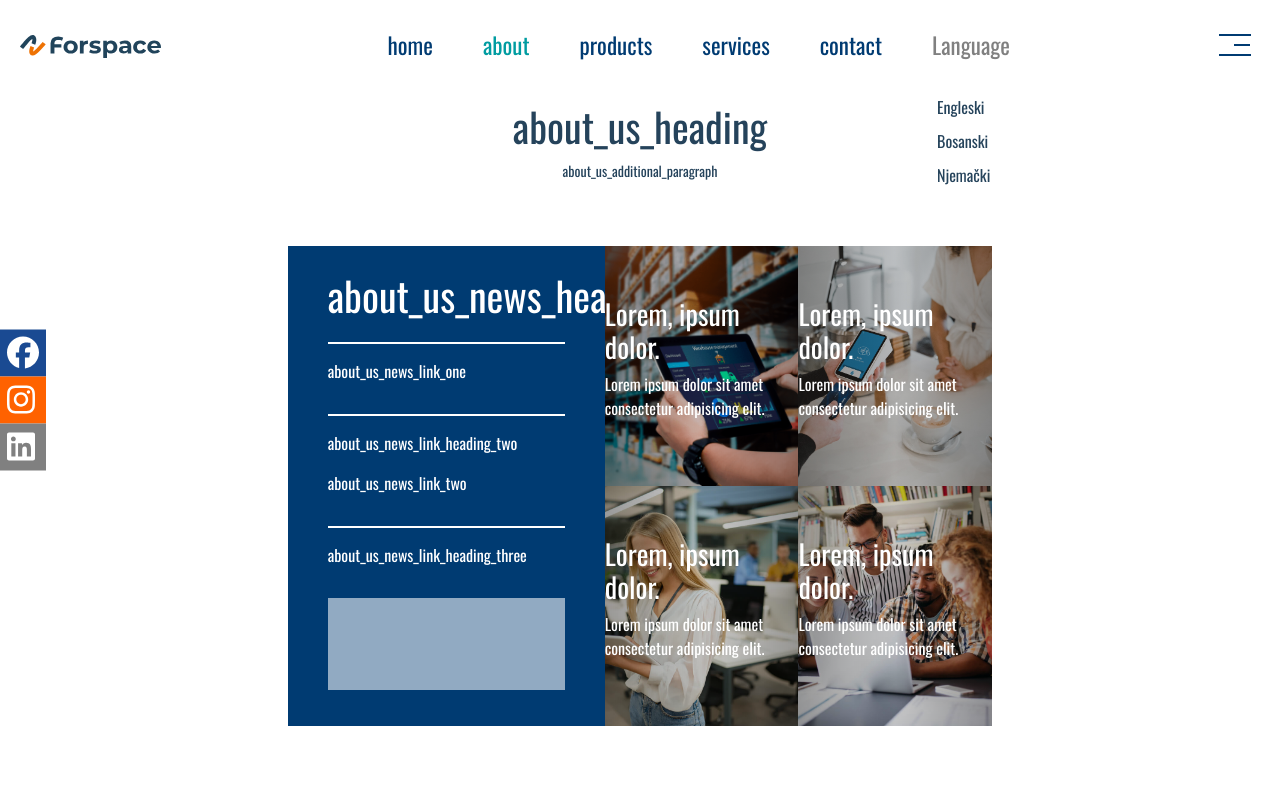
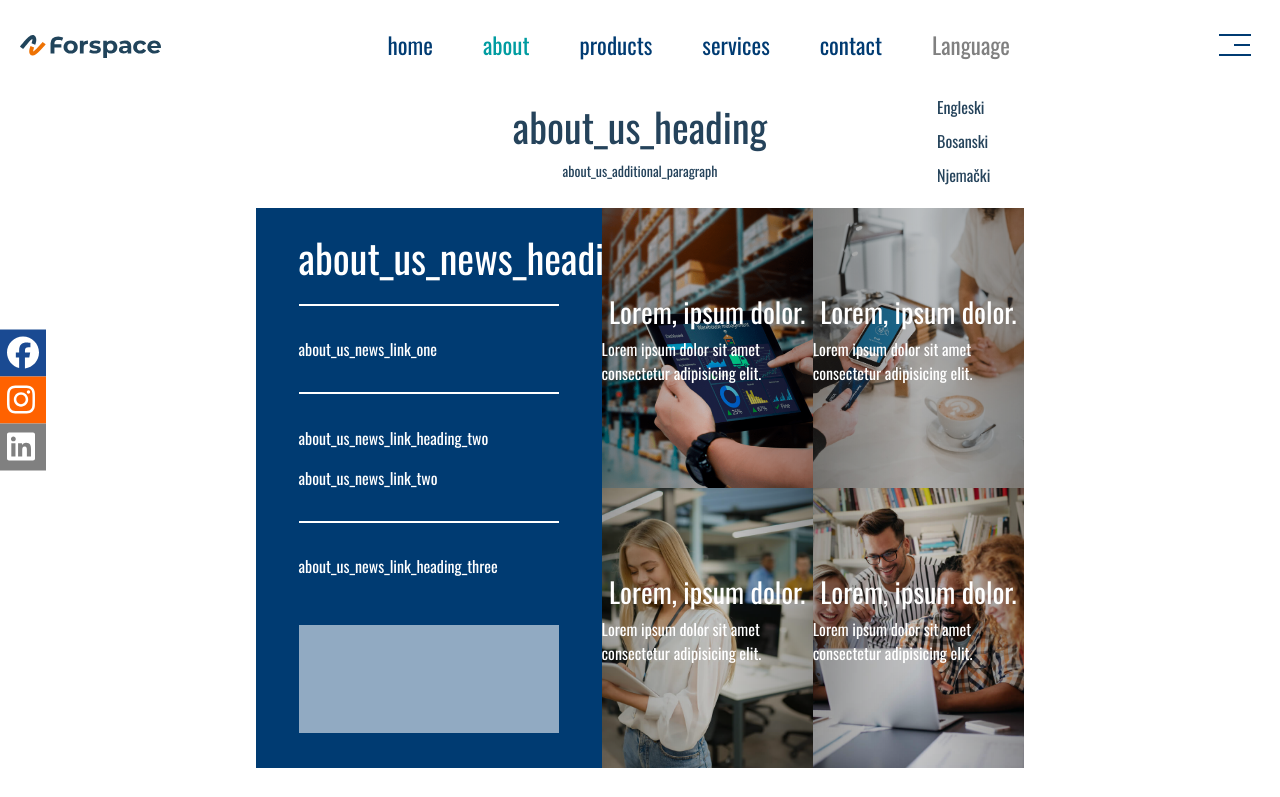
Before and after one commit to Halcooo/forspace-solutions, a Vue app: page /about in a window 1280 px wide. Shown: the top 797 px of the page. Built offline with nearby package versions, Linux system fonts and the light colour scheme.

Commit message:
fqwfawdf

```diff
--- a/src/components/AboutView/About.vue
+++ b/src/components/AboutView/About.vue
@@ -75,11 +75,11 @@ export default {
     text-align: center;
   }
   .about-flex-grid {
-    width: 55%;
+    width: 60%;
     margin: auto;
-    height: 60vh;
+    height: 70vh;
     display: flex;
-    margin-top: 5%;
+    margin-top: 2%;
     margin-bottom: 5%;
     border-radius: 5px;
     .flex-first {
@@ -94,6 +94,7 @@ export default {
       .div-4 {
         width: 80%;
         margin: auto;
+        margin-bottom: 5%;
         padding: 15px 0px;
       }
 
```
